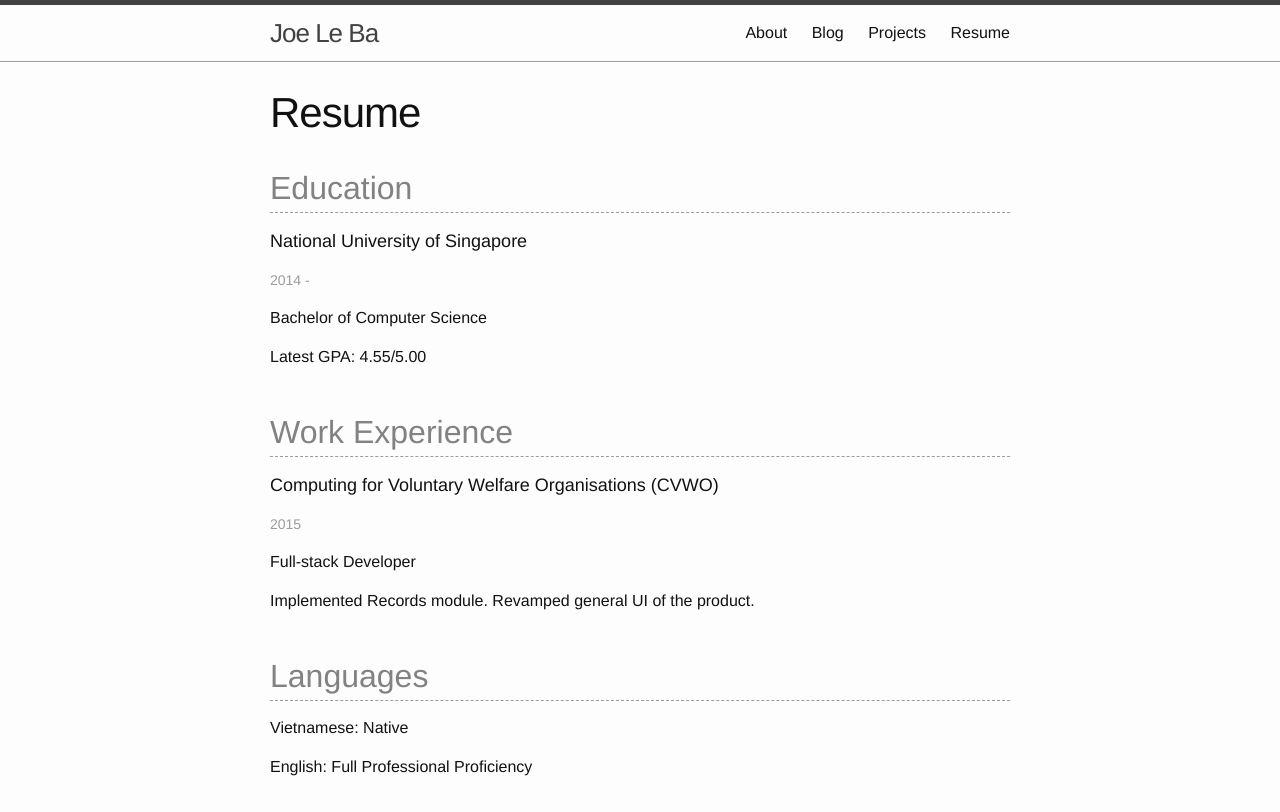
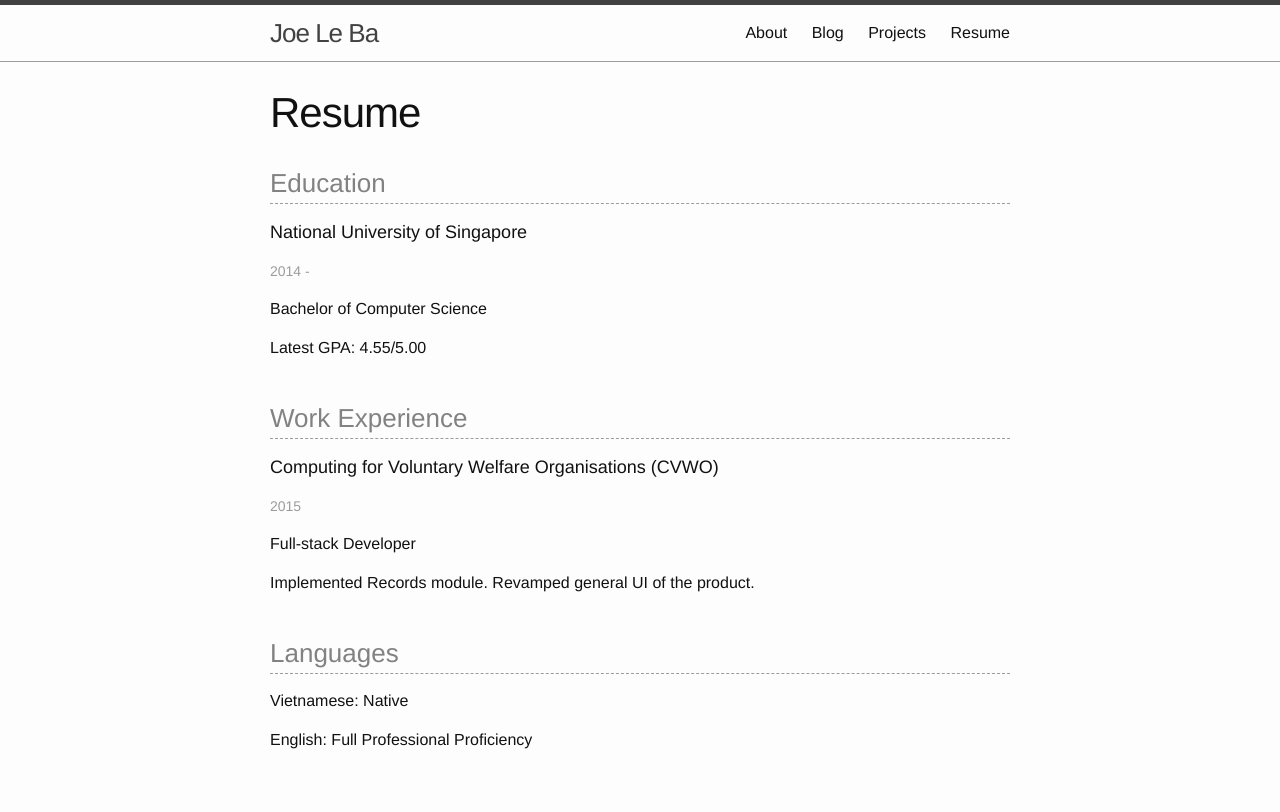
Before and after one commit to joeleba/joeleba.github.io, a Jekyll site: the page built from resume.html, in a window 1280 px wide. Shown: the top 812 px of the page. Built offline with Jekyll 4.4.1, drawn with Linux system fonts in a browser that asks for light colours; grey boxes are pictures that could not be loaded.

Commit message:
h2 -> h3

```diff
--- a/_sass/_layout.scss
+++ b/_sass/_layout.scss
@@ -268,7 +268,7 @@
  }
 
  .resume {
-    h2 {
+    h3 {
         color: $grey-color;
         border-bottom: 1px dashed $grey-color-light;
     }
--- a/resume.html
+++ b/resume.html
@@ -4,21 +4,21 @@ title: Resume
 permalink: /resume/
 ---
 <div class="resume">
-    <h2>Education</h2>
+    <h3>Education</h3>
     <p class="entry-title">National University of Singapore</p>
     <p class="timeline">2014 - </p>
     <p>Bachelor of Computer Science</p>
     <p>Latest GPA: 4.55/5.00</p>
     </br>
 
-    <h2>Work Experience</h2>
+    <h3>Work Experience</h3>
     <p class="entry-title">Computing for Voluntary Welfare Organisations (CVWO) </p>
     <p class="timeline">2015</p>
     <p>Full-stack Developer</p>
     <p>Implemented Records module. Revamped general UI of the product.</p>
     </br>
 
-    <h2>Languages</h2>
+    <h3>Languages</h3>
     <p>Vietnamese: Native</p>
     <p>English: Full Professional Proficiency</p>
 </div>
```
